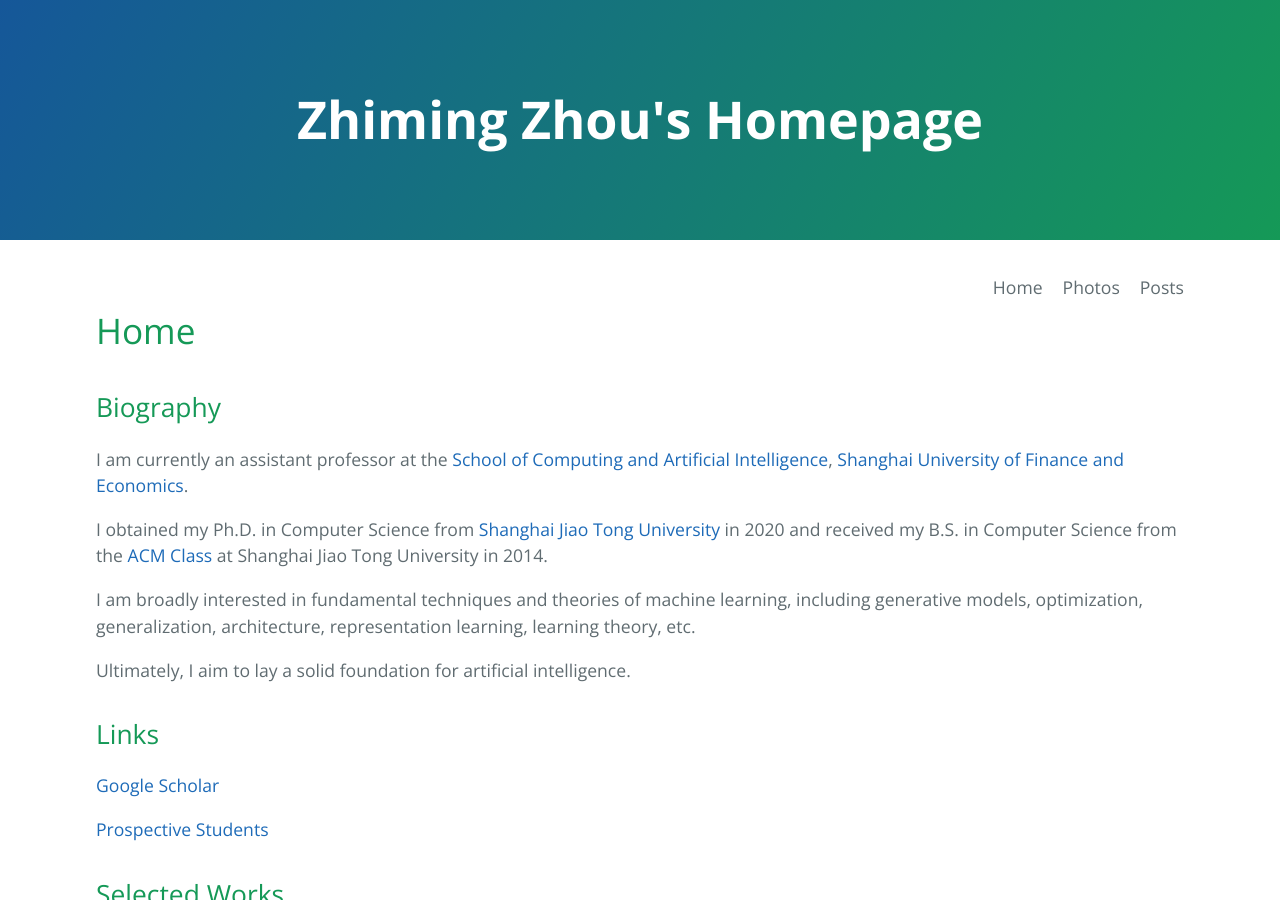
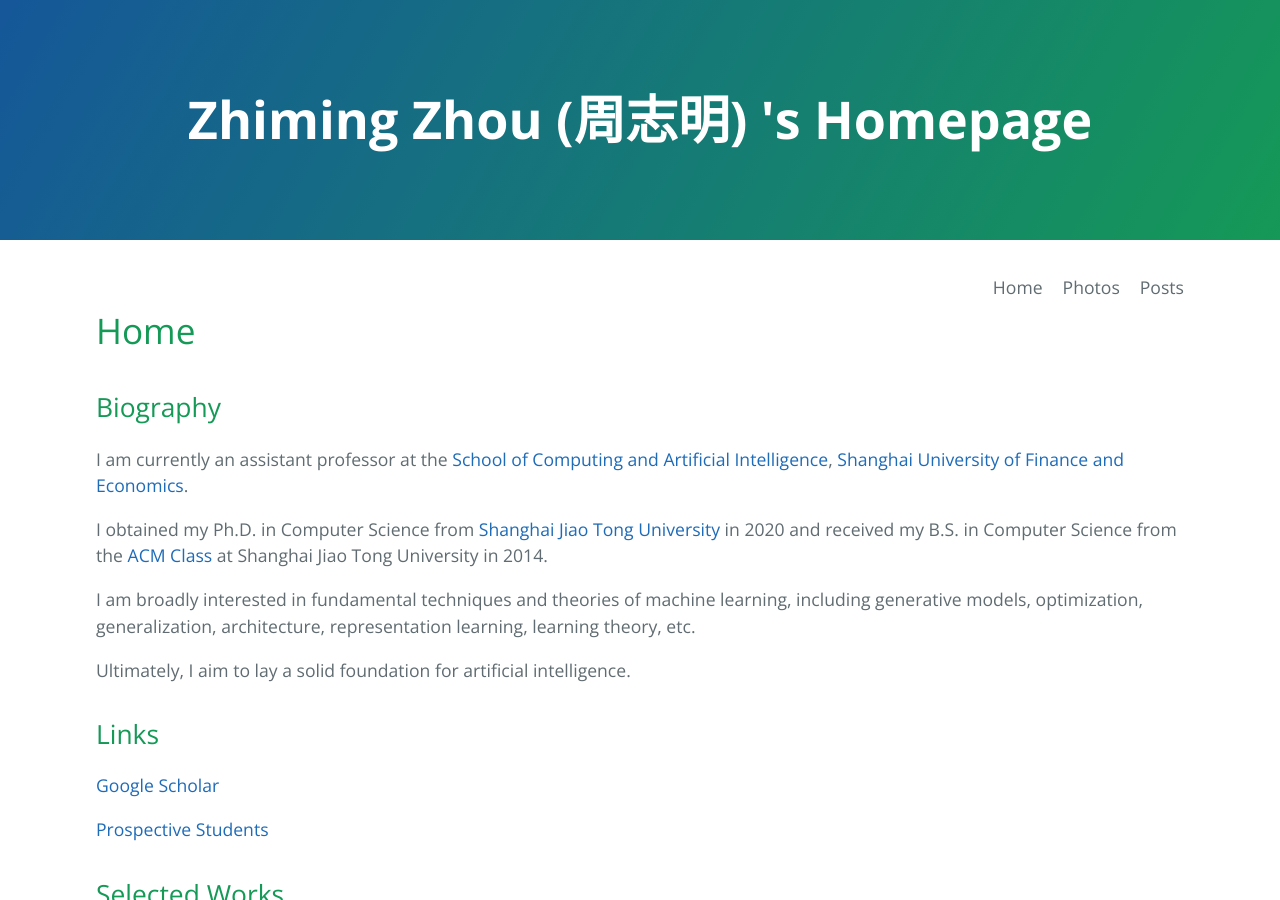
Before and after one commit to ZhimingZhou/zhimingzhou.github.io, a Jekyll site: the page built from index.md, in a window 1280 px wide and 900 px high. Built offline with Jekyll 4.4.1, drawn with Linux system fonts in a browser that asks for light colours.

Commit message:
Update _config.yml

```diff
--- a/_config.yml
+++ b/_config.yml
@@ -1,4 +1,4 @@
-title: Zhiming Zhou's Homepage
+title: Zhiming Zhou (周志明) 's Homepage
 google_analytics: UA-176330428-1
 header_pages:
   - index.md
```
